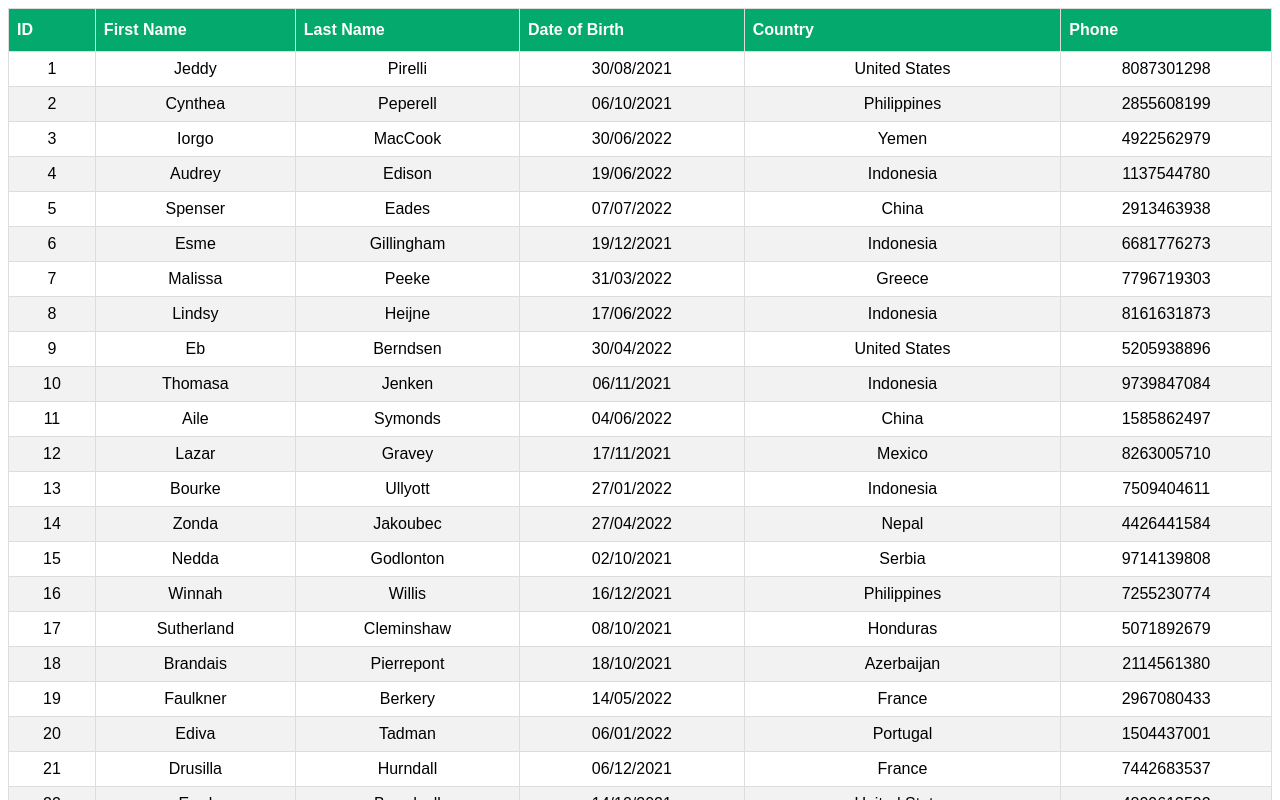
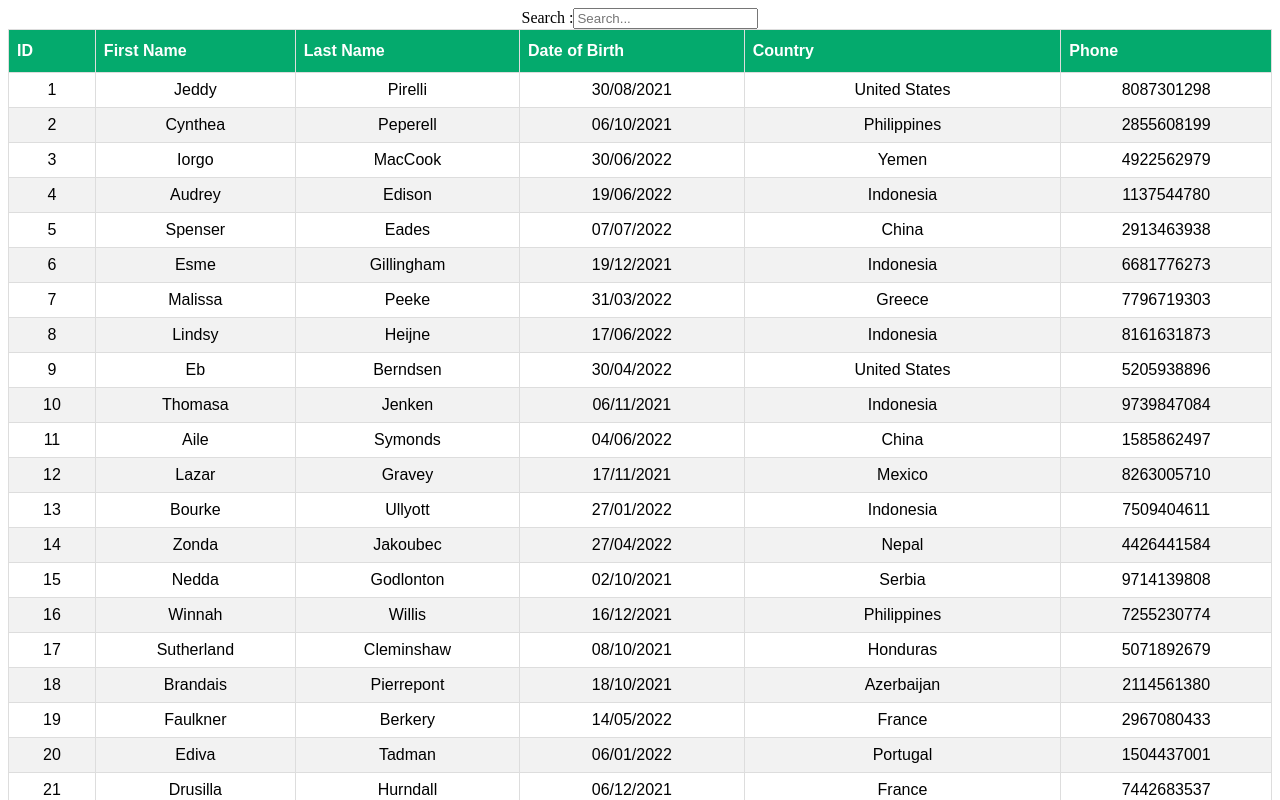
Before and after one commit to Abhimishra2424/react-table, a React (Create React App) app: page / in a window 1280 px wide. Shown: the top 800 px of the page. Built offline with nearby package versions, Linux system fonts and the light colour scheme.

Commit message:
Global Filtering

```diff
--- a/src/App.js
+++ b/src/App.js
@@ -2,12 +2,14 @@ import logo from "./logo.svg";
 import "./App.css";
 import { BasicTable } from "./components/BasicTable";
 import { SortingTable } from "./components/SortingTable";
+import { FilteringTable } from "./components/filteringTable";
 
 function App() {
   return (
     <div className="App">
       {/* <BasicTable /> */}
-      <SortingTable />
+      {/* <SortingTable /> */}
+      <FilteringTable />
     </div>
   );
 }
--- /dev/null
+++ b/src/components/GlobalFilter.js
@@ -0,0 +1,14 @@
+import React from "react";
+
+export const GlobalFilter = ({ filter, setFilter }) => {
+  return (
+    <span>
+      Search :
+      <input
+        value={filter || ""}
+        onChange={(e) => setFilter(e.target.value)}
+        placeholder="Search..."
+      />
+    </span>
+  );
+};
--- /dev/null
+++ b/src/components/filteringTable.js
@@ -0,0 +1,69 @@
+import React, { useMemo } from "react";
+import { useTable, useGlobalFilter } from "react-table";
+import MOCK_DATA from "../MOCK_DATA.json";
+import { COLUMNS } from "./columns";
+import { GlobalFilter } from "./GlobalFilter";
+
+export const FilteringTable = () => {
+  const columns = useMemo(() => COLUMNS, []);
+  const data = useMemo(() => MOCK_DATA, []);
+
+  const {
+    getTableProps,
+    getTableBodyProps,
+    headerGroups,
+    rows,
+    prepareRow,
+    footerGroups,
+    state,
+    setGlobalFilter,
+  } = useTable(
+    {
+      columns,
+      data,
+    },
+    useGlobalFilter
+  );
+
+  const { globalFilter } = state;
+
+  return (
+    <>
+      <GlobalFilter filter={globalFilter} setFilter={setGlobalFilter}  />
+      <table {...getTableProps()} id="customers">
+        <thead>
+          {headerGroups.map((headerGroup) => (
+            <tr {...headerGroup.getHeaderGroupProps()}>
+              {headerGroup.headers.map((column) => (
+                <th {...column.getHeaderProps()}>{column.render("Header")}</th>
+              ))}
+            </tr>
+          ))}
+        </thead>
+        <tbody {...getTableBodyProps()}>
+          {rows.map((row) => {
+            prepareRow(row);
+            return (
+              <tr {...row.getRowProps()}>
+                {row.cells.map((cell) => {
+                  return (
+                    <td {...cell.getCellProps()}>{cell.render("Cell")}</td>
+                  );
+                })}
+              </tr>
+            );
+          })}
+        </tbody>
+        <tfoot>
+          {footerGroups.map((footerGroup) => (
+            <tr {...footerGroup.getFooterGroupProps()}>
+              {footerGroup.headers.map((column) => (
+                <td {...column.getFooterProps()}>{column.render("footer")}</td>
+              ))}
+            </tr>
+          ))}
+        </tfoot>
+      </table>
+    </>
+  );
+};
```
